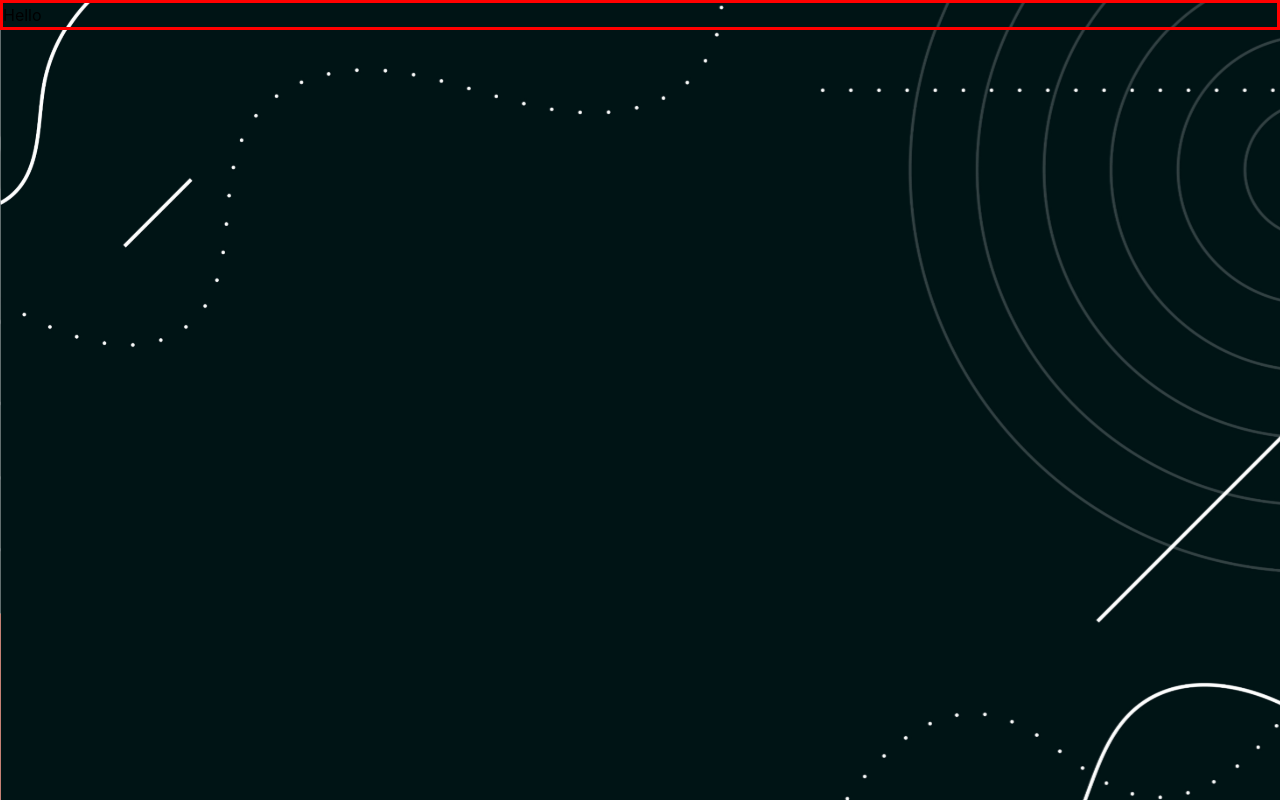
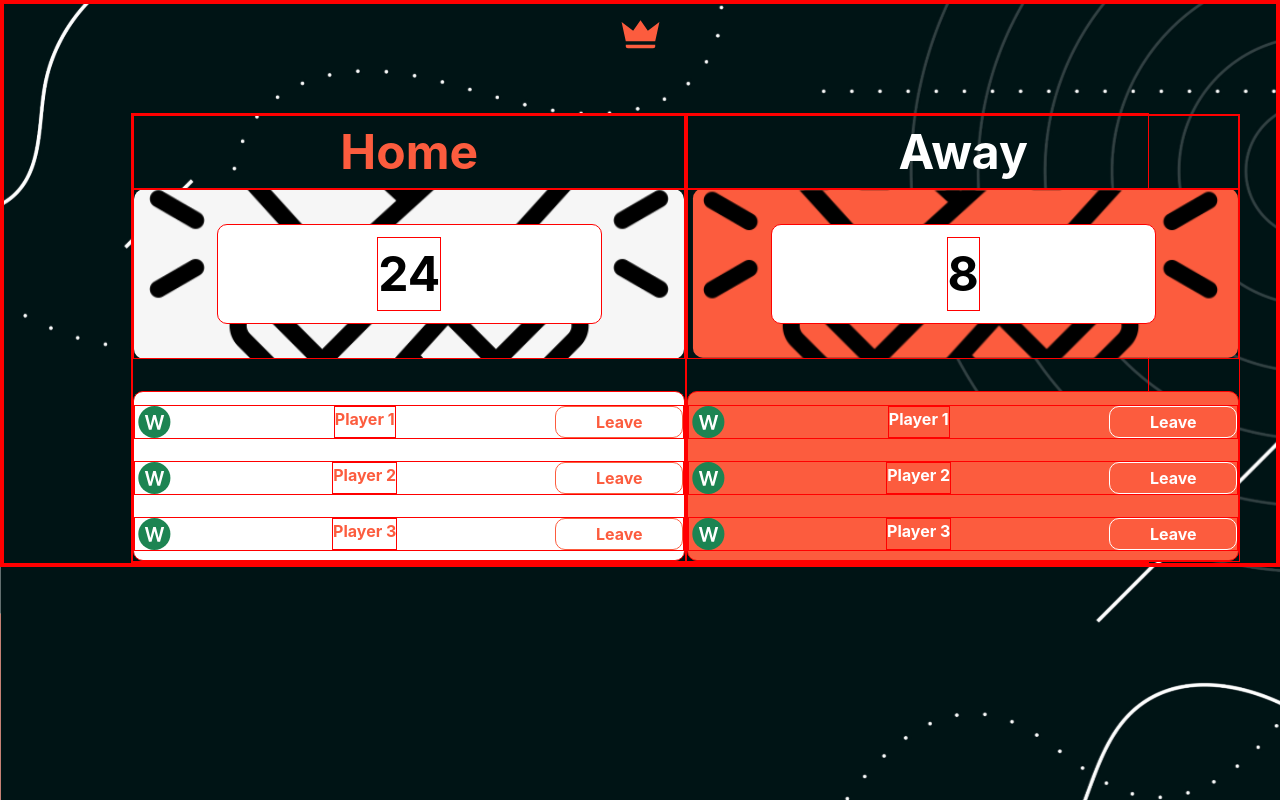
Before and after one commit to s3v3n-up/mvp, a Next.js app: page /scoreboard in a window 1280 px wide. Before the commit this address had no page. Built offline with nearby package versions, Linux system fonts and the light colour scheme.

Commit message:
teams section of scoreboard page

```diff
--- a/src/pages/_app.tsx
+++ b/src/pages/_app.tsx
@@ -2,8 +2,7 @@ import '../styles/globals.sass'
 import type { AppProps } from 'next/app'
 
 function App({ Component, pageProps }: AppProps) {
-  // return <Component {...pageProps} />
-  return <>Hello</>
+  return <Component {...pageProps} />
 }
 
 export default App;
--- /dev/null
+++ b/src/pages/scoreboard.tsx
@@ -0,0 +1,63 @@
+import styles from '../styles/Scoreboard.module.sass'
+import Image from 'next/image'
+
+export default function Scoreboard(){
+    return(
+        <div className={styles.page}>
+            <Image src="/crown.svg" width={39.75} height={29.33}/>
+            <div className={styles.scoreboard}>
+                <div className={styles.hometeam}>
+                    <h1 className={styles.home}>Home</h1>
+                    <div className={styles.scoreh}>
+                        <div className={styles.points}>
+                            <h1>24</h1>
+                        </div>
+                    </div>
+                    <div className={styles.homeplayers}>
+                        <div className={styles.homeplayer}>
+                            <Image src="/icon.svg" width={39.75} height={29.33}/>
+                            <h1>Player 1</h1>
+                            <button className={styles.homeleave}> Leave </button>
+                        </div>
+                        <div className={styles.homeplayer}>
+                            <Image src="/icon.svg" width={39.75} height={29.33}/>
+                            <h1>Player 2</h1>
+                            <button className={styles.homeleave}> Leave </button>
+                        </div>
+                        <div className={styles.homeplayer}>
+                            <Image src="/icon.svg" width={39.75} height={29.33}/>
+                            <h1>Player 3</h1>
+                            <button className={styles.homeleave}> Leave </button>
+                        </div>
+                    </div>
+                </div>
+                <div className={styles.awayteam}>
+                    <h1 className={styles.away}>Away</h1>
+                    <div className={styles.scorea}>
+                        <div className={styles.points}>
+                            <h1>8</h1>
+                        </div>
+                    </div>
+                    <div className={styles.awayplayers}>
+                        <div className={styles.player}>
+                            <Image src="/icon.svg" width={39.75} height={29.33}/>
+                            <h1>Player 1</h1>
+                            <button className={styles.leave}> Leave </button>
+                        </div>
+                        <div className={styles.player}>
+                            <Image src="/icon.svg" width={39.75} height={29.33}/>
+                            <h1>Player 2</h1>
+                            <button className={styles.leave}> Leave </button>
+                        </div>
+                        <div className={styles.player}>
+                            <Image src="/icon.svg" width={39.75} height={29.33}/>
+                            <h1>Player 3</h1>
+                            <button className={styles.leave}> Leave </button>
+                        </div>
+                    </div>
+                </div>
+            </div>
+
+        </div>
+    )
+}
--- a/src/styles/Scoreboard.module.sass
+++ b/src/styles/Scoreboard.module.sass
@@ -6,32 +6,28 @@
     padding-top: 1rem
     flex-direction: column
 
-.homeaway
-    width: 80%
-    display: inline-flex
-    justify-content: space-around
-    color: white
 
 .home
+    display: flex
+    justify-content: center
+    font-weight: 700
+    font-size: 3rem
     color: #FC5C3E
 
+.away
+    display: flex
+    justify-content: center
+    font-weight: 700
+    font-size: 3rem
+
+
 .scoreboard
+    margin-top: 4rem
     width: 80%
     display: flex
     justify-content: space-around
     color: white
 
-.score
-    flex: 1
-    display: flex
-    flex-direction: column
-    align-items: center
-
-.image
-    width: 552px
-    height: 170px
-    background: white
-    position: relative
 
 .scoreh
     display: flex
@@ -52,11 +48,71 @@
     background-size: cover
     background-position: center
     background-repeat: no-repeat
+    display: flex
+    justify-content: center
+    align-items: center
 
-.score
-    width: 90%
-    height: 7.313rem
+.points
+    width: 70%
+    height: 60%
     background: white
+    display: flex
     justify-content: center
     align-items: center
     color: black
+    font-weight: 700
+    font-size: 3rem
+    border-radius: 10px
+
+.awayplayers
+    width: 34.5rem
+    height: 10.62rem
+    margin-top: 2rem
+    border-radius: 10px
+    background-color: #FC5C3E
+    display: flex
+    flex-direction: column
+    justify-content: space-around
+
+.homeplayers
+    width: 34.5rem
+    height: 10.62rem
+    margin-top: 2rem
+    border-radius: 10px
+    background-color: white
+    display: flex
+    flex-direction: column
+    justify-content: space-around
+
+.homeplayer
+    margin-top: 0.25rem
+    display: inline-flex
+    justify-content: space-between
+    font-weight: 700
+    font-size: 1rem
+    width: 100%
+    height: 20%
+    text-align: center
+    color: #FC5C3E
+
+.player
+    margin-top: 0.25rem
+    display: inline-flex
+    justify-content: space-between
+    color: white
+    font-weight: 700
+    font-size: 1rem
+    width: 100%
+    height: 20%
+    text-align: center
+
+
+.leave
+    width: 8rem
+    border: 1px solid white
+    border-radius: 10px
+
+.homeleave
+    width: 8rem
+    border: 1px solid #FC5C3E
+    border-radius: 10px
```
Also changed, not shown: public/icon.svg (added), 1 other file (tests, documents, lock files or other folders).
